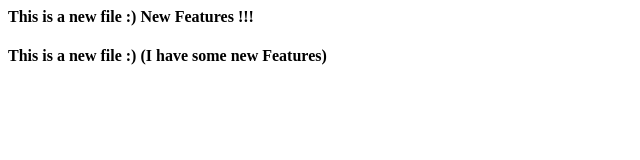
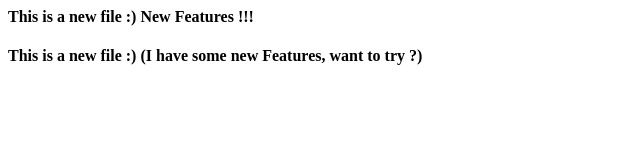
Before and after one commit to Prathamesh-tech-eng/LocalRepo4, a plain HTML site: page index.html in a window 1280 px wide. Shown: the whole page, without its empty margins (0-640 px from the left). Drawn offline with Linux system fonts and the light colour scheme.

Commit message:
modified

```diff
--- a/index.html
+++ b/index.html
@@ -1,4 +1,4 @@
 
 <h4> This is a new file :) New Features !!!</h4>
 
-<h4> This is a new file :) (I have some new Features) </h4>
+<h4> This is a new file :) (I have some new Features, want to try ?) </h4>
```
